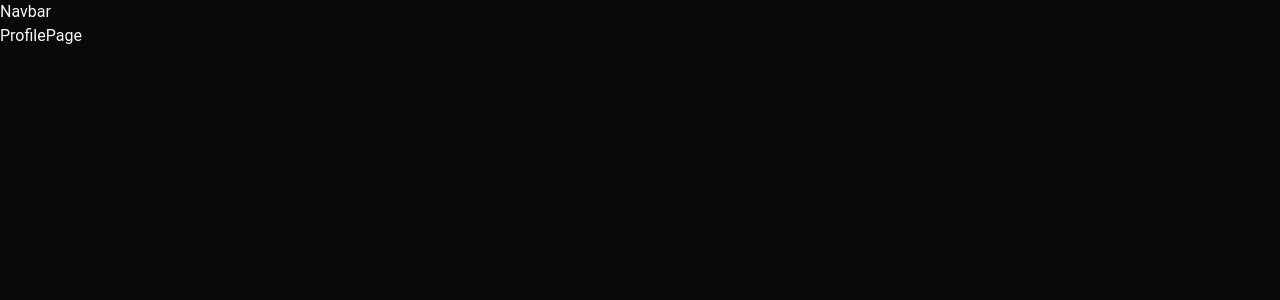
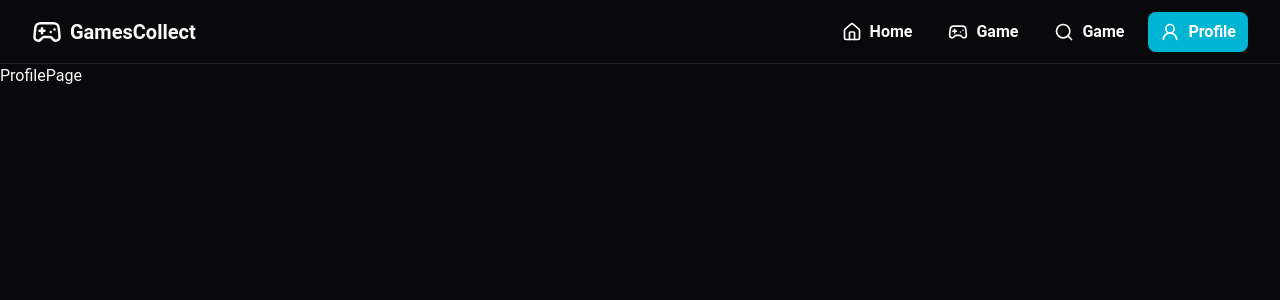
Before and after one commit to tomab23/GamesCollect, a React (Vite) app: page /profile in a window 1280 px wide. Shown: the top 300 px of the page. Built offline with nearby package versions, Linux system fonts and the light colour scheme.

Commit message:
navbar update

```diff
--- /dev/null
+++ b/src/components/NavIcons.tsx
@@ -0,0 +1,68 @@
+import { Gamepad2, Home, Search, User2 } from "lucide-react";
+import { NavLink } from "react-router-dom";
+
+const NavIcons = () => {
+
+  return (
+    <div className="flex items-center gap-3 max-sm:gap-1">
+      {/* HOME */}
+      <NavLink
+        to="/home"
+        className={({ isActive }) =>
+          `font-semibold flex items-center gap-2 max-sm:gap-1 px-3 py-2 rounded-md transition-colors ${
+            isActive
+              ? "bg-primary text-white hover:bg-primary/90"
+              : "hover:bg-accent"
+          }`
+        }
+      >
+        <Home size={20} />
+        <p className="max-md:hidden">Home</p>
+      </NavLink>
+      {/* GAMES */}
+      <NavLink
+        to="/games"
+        className={({ isActive }) =>
+          `font-semibold flex items-center gap-2 max-sm:gap-1 px-3 py-2 rounded-md transition-colors ${
+            isActive
+              ? "bg-primary text-white hover:bg-primary/90"
+              : "hover:bg-accent"
+          }`
+        }
+      >
+        <Gamepad2 size={20} />
+        <p className="max-md:hidden">Game</p>
+      </NavLink>
+      {/* SEARCH */}
+      <NavLink
+        to="/search"
+        className={({ isActive }) =>
+          `font-semibold flex items-center gap-2 max-sm:gap-1 px-3 py-2 rounded-md transition-colors ${
+            isActive
+              ? "bg-primary text-white hover:bg-primary/90"
+              : "hover:bg-accent"
+          }`
+        }
+      >
+        <Search size={20} />
+        <p className="max-md:hidden">Game</p>
+      </NavLink>
+      {/* PROFILE */}
+      <NavLink
+        to="/profile"
+        className={({ isActive }) =>
+          `font-semibold flex items-center gap-2 max-sm:gap-1 px-3 py-2 rounded-md transition-colors ${
+            isActive
+              ? "bg-primary text-white hover:bg-primary/90"
+              : "hover:bg-accent"
+          }`
+        }
+      >
+        <User2 size={20} />
+        <p className="max-md:hidden">Profile</p>
+      </NavLink>
+    </div>
+  );
+};
+
+export default NavIcons;
--- a/src/components/layout/Navbar.tsx
+++ b/src/components/layout/Navbar.tsx
@@ -1,7 +1,23 @@
+import { Gamepad2 } from "lucide-react"
+import NavIcons from "../NavIcons"
 
 const Navbar = () => {
   return (
-    <div>Navbar</div>
+    <div className="bg-muted">
+      <nav className="h-16 bg-background border-b">
+        <div className="h-full flex items-center justify-between max-w-7xl mx-auto px-2 sm:px-6 lg:px-8">
+          {/* Logo */}
+          <div className="flex items-center gap-2 justify-center">
+            <Gamepad2 size={30} />
+            <h1 className="text-xl font-semibold">GamesCollect</h1>
+             {/* <ModeToggle /> */}
+          </div>
+
+          {/* Navigation Links */}
+          <NavIcons />
+        </div>
+      </nav>
+    </div>
   )
 }
 
```
